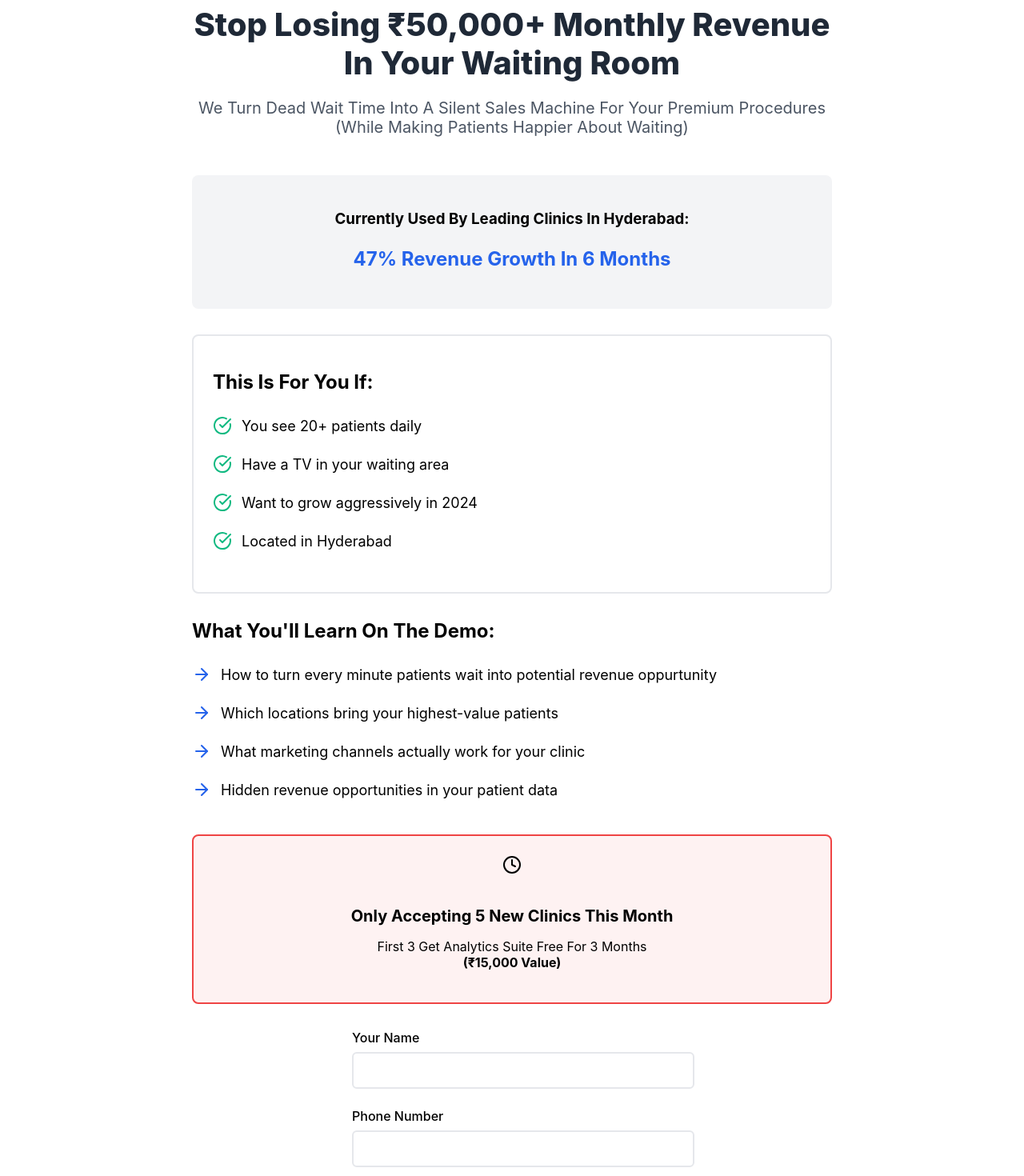
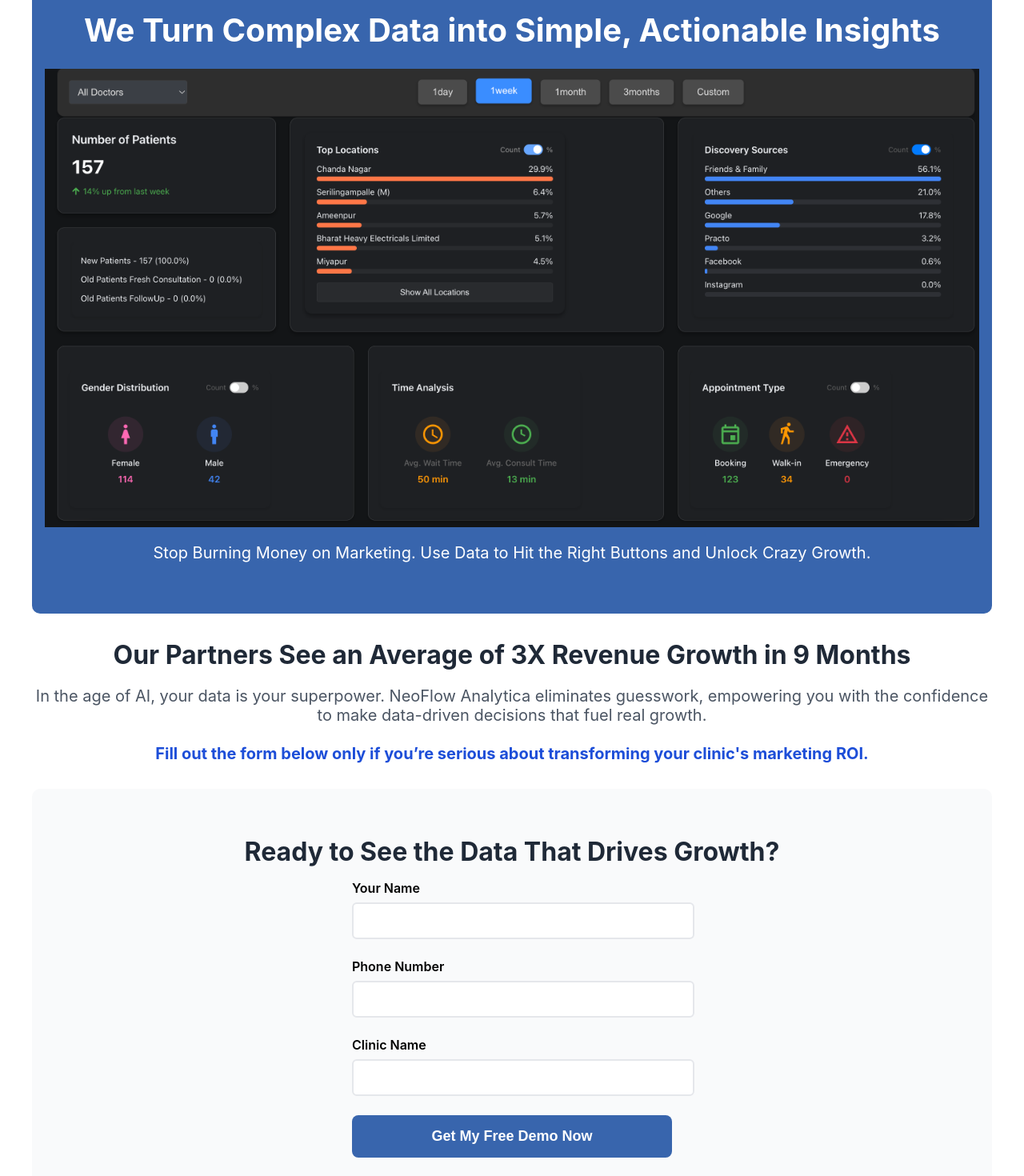
Before and after one commit to Inaara123/landingpage, a React (Create React App) app: page /book-demo in a window 1280 px wide. Shown: the part 100-1570 px from the top of the page at 80% size. Built offline with nearby package versions, Linux system fonts and the light colour scheme.

Commit message:
landing changed

```diff
--- a/src/Components/DemoBookingPage.js
+++ b/src/Components/DemoBookingPage.js
@@ -1,95 +1,87 @@
 import React, { useState, useEffect } from 'react';
 import styled from 'styled-components';
-import { ArrowRight, CheckCircle, Clock } from 'lucide-react';
 import { useNavigate } from 'react-router-dom';
 import { supabase } from '../supabaseClient';
 import { FB_PIXEL } from './FacebookPixel';
 
-
 const Container = styled.div`
-  max-width: 800px;
+  max-width: 1200px;
   margin: 0 auto;
-  padding: 2rem 1rem;
+  padding: 1rem;
 `;
 
-const Header = styled.div`
-  text-align: center;
-  margin-bottom: 3rem;
+const Section = styled.section`
+  margin: 2rem 0;
 `;
 
-const MainHeadline = styled.h1`
-  font-size: 2.5rem;
-  font-weight: 800;
-  color: #1F2937;
-  margin-bottom: 1rem;
-  line-height: 1.2;
+const Hero = styled(Section)`
+  text-align: center;
+  background: #3865ad;
+  color: white;
+  padding: 2rem 1rem;
+  border-radius: 10px;
 `;
 
-const SubHeadline = styled.p`
+const HeroHeadline = styled.h1`
+  font-size: 2.5rem;
+  font-weight: bold;
+  margin-bottom: 1.5rem;
+`;
+
+const HeroSubheadline = styled.p`
   font-size: 1.25rem;
-  color: #4B5563;
   margin-bottom: 2rem;
 `;
 
-const Button = styled.button`
-  background: #2563EB;
-  color: white;
-  padding: 1rem 2rem;
-  border-radius: 0.5rem;
-  font-size: 1.125rem;
-  font-weight: 600;
-  border: none;
-  cursor: pointer;
-  display: flex;
-  align-items: center;
-  justify-content: center;
-  width: 100%;
-  max-width: 400px;
-  margin: 2rem auto;
-  transition: background 0.2s;
-
-  &:hover {
-    background: #1D4ED8;
-  }
-
-  &:disabled {
-    opacity: 0.7;
-    cursor: not-allowed;
-  }
+const HeroImage = styled.img`
+  max-width: 100%;
+  height: auto;
+  margin: 0 auto;
+  display: block;
 `;
 
-const SocialProof = styled.div`
-  background: #F3F4F6;
-  padding: 1.5rem;
-  border-radius: 0.5rem;
+
+
+const CredibilitySection = styled(Section)`
   text-align: center;
-  margin: 2rem 0;
 `;
 
-const QualificationBox = styled.div`
-  border: 2px solid #E5E7EB;
-  border-radius: 0.5rem;
-  padding: 1.5rem;
-  margin: 2rem 0;
+const CredibilityHeadline = styled.h2`
+  font-size: 2rem;
+  color: #1f2937;
+  margin-bottom: 1rem;
 `;
 
-const List = styled.ul`
-  list-style: none;
-  padding: 0;
-  margin: 1rem 0;
+const CredibilityText = styled.p`
+  font-size: 1.25rem;
+  color: #4b5563;
+  margin-bottom: 1rem;
 `;
 
-const ListItem = styled.li`
-  display: flex;
-  align-items: center;
-  gap: 0.75rem;
-  padding: 0.75rem 0;
-  font-size: 1.125rem;
+const BoldCallout = styled.p`
+  font-size: 1.25rem;
+  font-weight: bold;
+  color: #1d4ed8;
+  margin-top: 1.5rem;
+`;
+
+const CTASection = styled(Section)`
+  text-align: center;
+  background: #f9fafb;
+  padding: 2rem 1rem;
+  border-radius: 10px;
+`;
+
+const CTAHeadline = styled.h2`
+  font-size: 2rem;
+  color: #1f2937;
+  margin-bottom: 1rem;
 `;
 
 const Form = styled.form`
   max-width: 400px;
-  margin: 2rem auto;
+  margin: 0 auto;
+  text-align: left;
 `;
 
 const FormGroup = styled.div`
@@ -99,84 +91,45 @@ const FormGroup = styled.div`
 const Label = styled.label`
   display: block;
   margin-bottom: 0.5rem;
-  font-weight: 500;
+  font-weight: 600;
 `;
 
 const Input = styled.input`
   width: 100%;
   padding: 0.75rem;
-  border: 2px solid #E5E7EB;
+  border: 2px solid #e5e7eb;
   border-radius: 0.375rem;
   font-size: 1rem;
 
   &:focus {
     outline: none;
-    border-color: #2563EB;
+    border-color: #2563eb;
   }
 `;
 
-const UrgencyBox = styled.div`
-  background: #FEF2F2;
-  border: 2px solid #EF4444;
+const SubmitButton = styled.button`
+  background: #3865ad;
+  color: white;
+  padding: 1rem 2rem;
   border-radius: 0.5rem;
-  padding: 1.5rem;
-  margin: 2rem 0;
-  text-align: center;
-`;
-
-const PopupOverlay = styled.div`
-  position: fixed;
-  top: 0;
-  left: 0;
-  right: 0;
-  bottom: 0;
-  background: rgba(0, 0, 0, 0.7);
-  display: flex;
-  align-items: center;
-  justify-content: center;
-  z-index: 1000;
-`;
-
-const PopupContent = styled.div`
-  background: white;
-  padding: 2rem;
-  border-radius: 0.75rem;
-  max-width: 90%;
-  width: 500px;
-  text-align: center;
-  position: relative;
-  box-shadow: 0 20px 25px -5px rgba(0, 0, 0, 0.1), 0 10px 10px -5px rgba(0, 0, 0, 0.04);
-`;
-
-const PopupTitle = styled.h2`
-  color: #1F2937;
-  font-size: 1.5rem;
+  font-size: 1.125rem;
   font-weight: 600;
-  margin-bottom: 1rem;
-`;
-
-const PopupText = styled.p`
-  color: #4B5563;
-  margin-bottom: 1.5rem;
-  line-height: 1.5;
-`;
-
-const CloseButton = styled.button`
-  background: #2563EB;
-  color: white;
-  padding: 0.75rem 1.5rem;
-  border-radius: 0.375rem;
   border: none;
-  font-weight: 500;
   cursor: pointer;
+  width: 100%;
   transition: background 0.2s;
 
   &:hover {
-    background: #1D4ED8;
+    background: #1d4ed8;
+  }
+
+  &:disabled {
+    opacity: 0.7;
+    cursor: not-allowed;
   }
 `;
 
-const DemoBookingPage = () => {
+const DemoBooking = () => {
   const navigate = useNavigate();
   const [formData, setFormData] = useState({
     name: '',
@@ -184,20 +137,18 @@ const DemoBookingPage = () => {
     clinicName: '',
   });
   const [metadata, setMetadata] = useState({});
-  const [showPopup, setShowPopup] = useState(false);
   const [status, setStatus] = useState({
     loading: false,
     error: null,
-    success: false
+    success: false,
   });
 
   useEffect(() => {
     FB_PIXEL.pageView();
 
-    // Track booking page view
     FB_PIXEL.track('ViewContent', {
-        content_name: 'Demo Booking Page',
-        content_category: 'Lead Form'
+      content_name: 'Landing Page',
+      content_category: 'Lead Form',
     });
     collectMetadata();
   }, []);
@@ -211,16 +162,10 @@ const DemoBookingPage = () => {
         platform: navigator.platform,
         referrer: document.referrer || 'direct',
       };
-
       setMetadata(metadata);
     } catch (error) {
       console.error('Error collecting metadata:', error);
     }
-  };
-
-  const getISTTime = () => {
-    const now = new Date();
-    return now.toLocaleString('en-US', { timeZone: 'Asia/Kolkata' });
   };
 
   const handleChange = (e) => {
@@ -235,34 +180,40 @@ const DemoBookingPage = () => {
     setStatus({ loading: true, error: null, success: false });
 
     try {
-        const { error } = await supabase
-            .from('demo_bookings')
-            .insert([{
+      const { error } = await supabase.from('demo_bookings').insert([
+        {
           name: formData.name,
           phone: formData.phone,
           clinic_name: formData.clinicName,
-                created_at: getISTTime(),
-                ...metadata
-            }]);
+          created_at: new Date().toISOString(),
+          ...metadata,
+        },
+      ]);
 
       if (error) throw error;
 
-        // Track successful form submission
       FB_PIXEL.track('Lead', {
         content_name: 'Demo Booking Success',
         content_category: 'Lead Generation',
         clinic_name: formData.clinicName,
-            status: 'success'
+        status: 'success',
       });
 
       setStatus({ loading: false, error: null, success: true });
-        setShowPopup(true);
+
+      // Show popup with the user's details
+      const userConfirmed = window.confirm(
+        `Thank you, ${formData.name}! Our team will reach out to you at ${formData.phone}.`
+      );
+
+      if (userConfirmed) {
+        navigate('/');
+      }
     } catch (error) {
-        // Track form submission error
       FB_PIXEL.track('Lead', {
         content_name: 'Demo Booking Error',
         content_category: 'Lead Generation',
-            status: 'error'
+        status: 'error',
       });
 
       setStatus({ loading: false, error: error.message, success: false });
@@ -270,88 +221,28 @@ const DemoBookingPage = () => {
     }
   };
 
-const handleClosePopup = () => {
-    // Track when user completes the registration flow
-    FB_PIXEL.track('CompleteRegistration', {
-        content_name: 'Demo Booking Complete',
-        status: 'success'
-    });
-
-    setShowPopup(false);
-    setFormData({ name: '', phone: '', clinicName: '' });
-    navigate('/');
-};
-
 
   return (
     <Container>
-      <Header>
-        <MainHeadline>
-          ATTENTION HYDERABAD DOCTORS:<br />
-          Stop Losing ₹50,000+ Monthly Revenue In Your Waiting Room
-        </MainHeadline>
-        <SubHeadline>
-          We Turn Dead Wait Time Into A Silent Sales Machine For Your Premium Procedures
-          (While Making Patients Happier About Waiting)
-        </SubHeadline>
-      </Header>
+      <Hero>
+        <HeroHeadline>We Turn Complex Data into Simple, Actionable Insights</HeroHeadline>
+        <HeroImage src={`${process.env.PUBLIC_URL}/landing.png`} alt="NeoFlow Dashboard" />
+        <HeroSubheadline>
+          Stop Burning Money on Marketing. Use Data to Hit the Right Buttons and Unlock Crazy Growth.
+        </HeroSubheadline>
+      </Hero>
 
-      <SocialProof>
-        <h3>Currently Used By Leading Clinics In Hyderabad:</h3>
-        <p style={{ fontSize: '1.5rem', fontWeight: 'bold', color: '#2563EB' }}>
-          47% Revenue Growth In 6 Months
-        </p>
-      </SocialProof>
+      <CredibilitySection>
+        <CredibilityHeadline>Our Partners See an Average of 3X Revenue Growth in 9 Months</CredibilityHeadline>
+        <CredibilityText>
+          In the age of AI, your data is your superpower. NeoFlow Analytica eliminates guesswork, empowering you
+          with the confidence to make data-driven decisions that fuel real growth.
+        </CredibilityText>
+        <BoldCallout>Fill out the form below only if you’re serious about transforming your clinic's marketing ROI.</BoldCallout>
+      </CredibilitySection>
 
-      <QualificationBox>
-        <h2 style={{ fontSize: '1.5rem', fontWeight: 'bold', marginBottom: '1rem' }}>
-          This Is For You If:
-        </h2>
-        <List>
-          {[
-            'You see 20+ patients daily',
-            'Have a TV in your waiting area',
-            'Want to grow aggressively in 2024',
-            'Located in Hyderabad'
-          ].map((item, index) => (
-            <ListItem key={index}>
-              <CheckCircle color="#10B981" />
-              {item}
-            </ListItem>
-          ))}
-        </List>
-      </QualificationBox>
-
-      <div>
-        <h2 style={{ fontSize: '1.5rem', fontWeight: 'bold', marginBottom: '1rem' }}>
-          What You'll Learn On The Demo:
-        </h2>
-        <List>
-          {[
-            'How to turn every minute patients wait into potential revenue oppurtunity',
-            'Which locations bring your highest-value patients',
-            'What marketing channels actually work for your clinic',
-            'Hidden revenue opportunities in your patient data'
-          ].map((item, index) => (
-            <ListItem key={index}>
-              <ArrowRight color="#2563EB" />
-              {item}
-            </ListItem>
-          ))}
-        </List>
-      </div>
-
-      <UrgencyBox>
-        <Clock size={24} style={{ marginBottom: '1rem' }} />
-        <h3 style={{ fontSize: '1.25rem', fontWeight: 'bold', marginBottom: '0.5rem' }}>
-          Only Accepting 5 New Clinics This Month
-        </h3>
-        <p>
-          First 3 Get Analytics Suite Free For 3 Months<br />
-          <strong>(₹15,000 Value)</strong>
-        </p>
-      </UrgencyBox>
-
+      <CTASection>
+        <CTAHeadline>Ready to See the Data That Drives Growth?</CTAHeadline>
         <Form onSubmit={handleSubmit}>
           <FormGroup>
             <Label htmlFor="name">Your Name</Label>
@@ -389,29 +280,13 @@ const handleClosePopup = () => {
               disabled={status.loading}
             />
           </FormGroup>
-        <Button type="submit" disabled={status.loading}>
-          {status.loading ? 'Submitting...' : 'BOOK YOUR 15-MIN DEMO'}
-          <ArrowRight style={{ marginLeft: '0.5rem' }} />
-        </Button>
+          <SubmitButton type="submit" disabled={status.loading}>
+            {status.loading ? 'Submitting...' : 'Get My Free Demo Now'}
+          </SubmitButton>
         </Form>
-
-      {showPopup && (
-        <PopupOverlay>
-          <PopupContent>
-            <PopupTitle>Thank You for Your Interest!</PopupTitle>
-            <PopupText>
-              We appreciate you taking the time to reach out. Our team will contact you within the next 24 hours at {formData.phone} to schedule your personalized demo session.
-              <br /><br />
-              We look forward to showing you how we can help grow your clinic's revenue.
-            </PopupText>
-            <CloseButton onClick={handleClosePopup}>
-              Close
-            </CloseButton>
-          </PopupContent>
-        </PopupOverlay>
-      )}
+      </CTASection>
     </Container>
   );
 };
 
-export default DemoBookingPage;
+export default DemoBooking;
--- a/src/Components/LandingPage.js
+++ b/src/Components/LandingPage.js
@@ -1,3 +1,4 @@
+
 import React from 'react';
 import styled from 'styled-components';
 import { useEffect } from 'react';
```
Also changed, not shown: src/Components/ThankYouPopup.js (added, +40 -0 lines), public/landing.png (added). Lines whose indentation alone changed are shown as unchanged.
